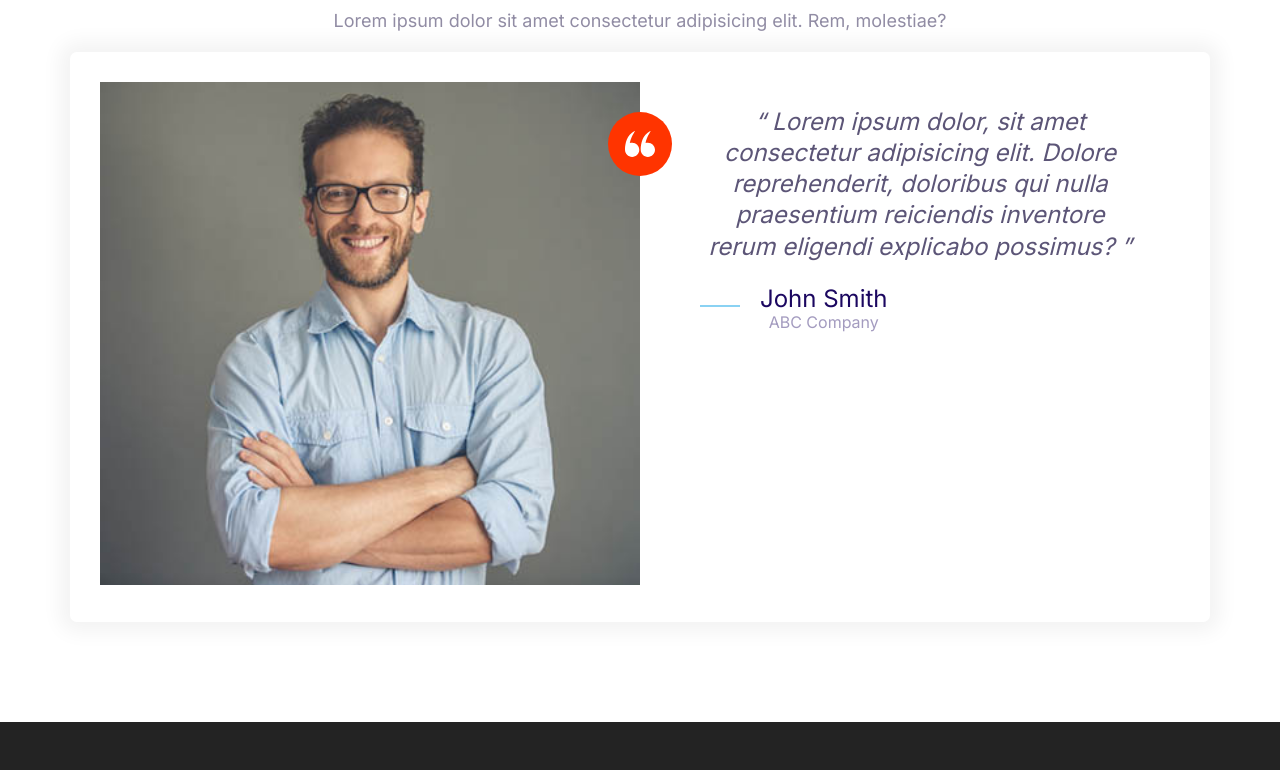
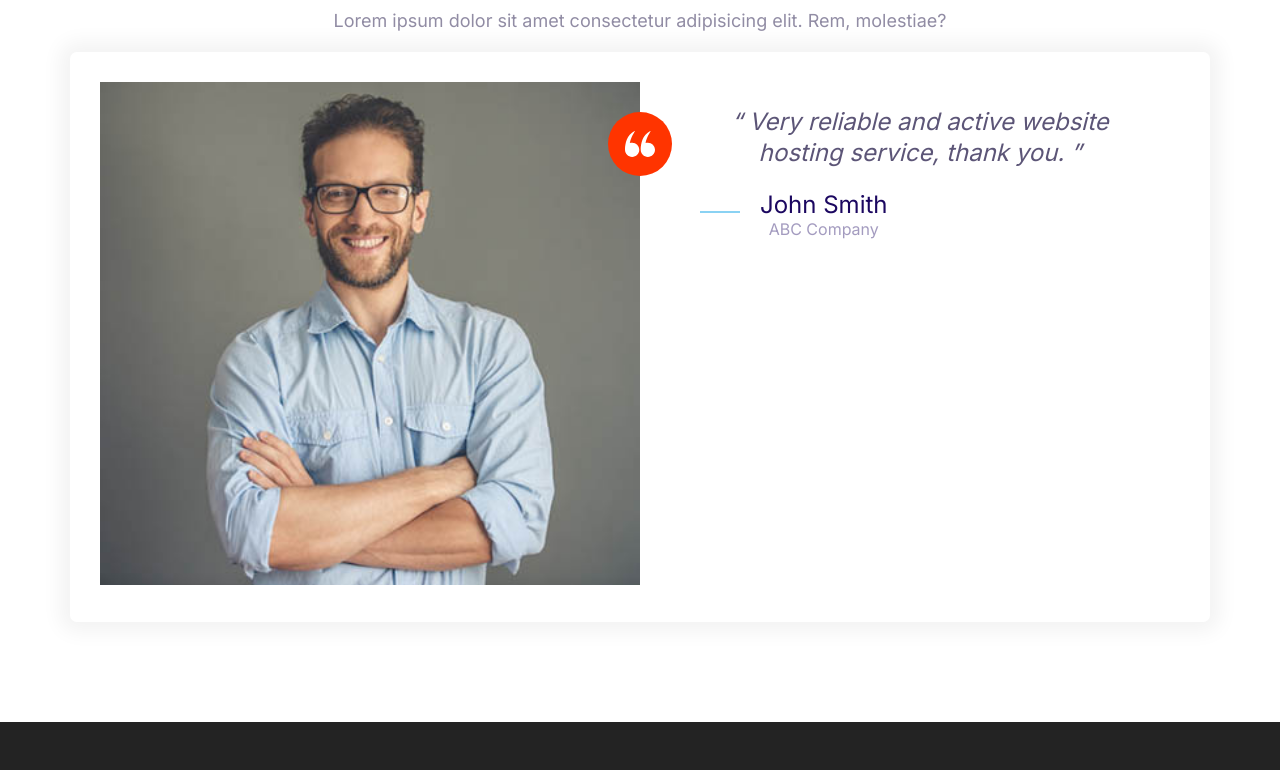
Before and after one commit to hilary5/Moshify, a website built with Parcel: page index.html in a window 1280 px wide. Shown: the part 5078-5848 px from the top of the page. Built offline with nearby package versions, Linux system fonts and the light colour scheme.

Commit message:
changed quote

```diff
--- a/index.html
+++ b/index.html
@@ -386,9 +386,7 @@
               </div>
               <blockquote class="quote">
                 <p class="quote__text">
-                  Lorem ipsum dolor, sit amet consectetur adipisicing elit.
-                  Dolore reprehenderit, doloribus qui nulla praesentium
-                  reiciendis inventore rerum eligendi explicabo possimus?
+                  Very reliable and active website hosting service, thank you.
                 </p>
                 <footer>
                   <div class="media">
```
